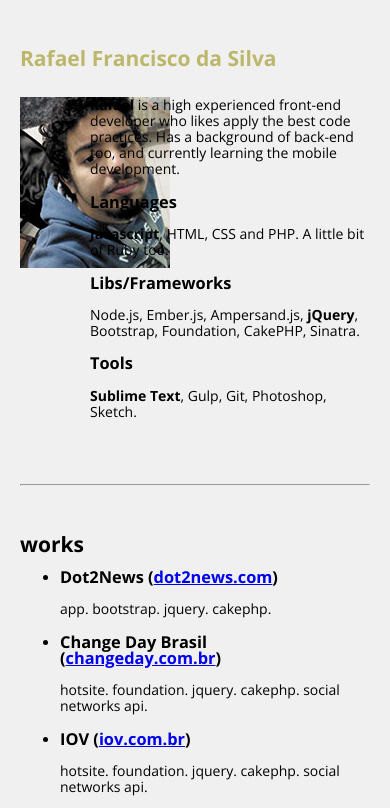
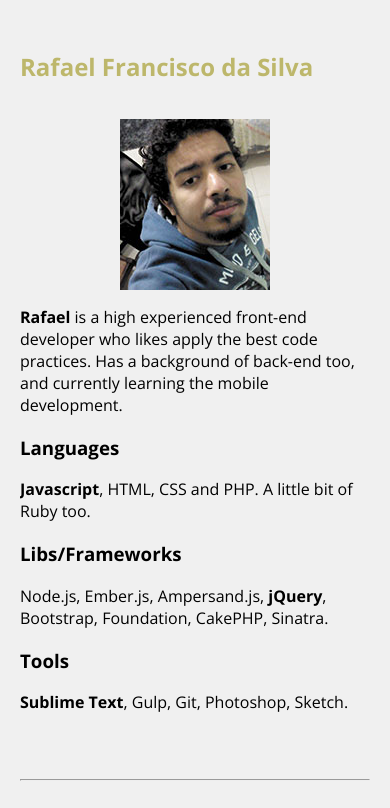
Before and after one commit to sasknot/sasknot.github.io, a plain HTML site: page index.html in a window 390 px wide. Shown: the top 808 px of the page. Drawn offline with nearby package versions, Linux system fonts and the light colour scheme.

Commit message:
why not responsive? bigger fonts and default line-height, please

```diff
--- a/main.css
+++ b/main.css
@@ -1,6 +1,10 @@
+* {
+  box-sizing: border-box;
+}
+
 body {
   background-color: #F0F0F0;
-  font: 14px/16px 'Open Sans', sans-serif;
+  font: 16px 'Open Sans', sans-serif;
   margin: 0 20px;
 }
 
@@ -20,16 +24,24 @@ hr {
 section.intro .holder {
   overflow: hidden;
 }
+section.intro .photo img {
+  display: block;
+  margin: 1em auto 0;
+  max-width: 100%;
+}
+
+@media (min-width: 600px) {
   section.intro .photo {
     float: left;
     width: 20%;
   }
   section.intro .photo img {
-  height: 171px;
-  margin: 1em 0 0;
-  width: 150px;
+    margin-left: 0;
+    margin-right: 0;
   }
   section.intro .info {
     float: left;
+    padding-left: 20px;
     width: 80%;
   }
+}
```
Lines whose indentation alone changed are shown as unchanged.
